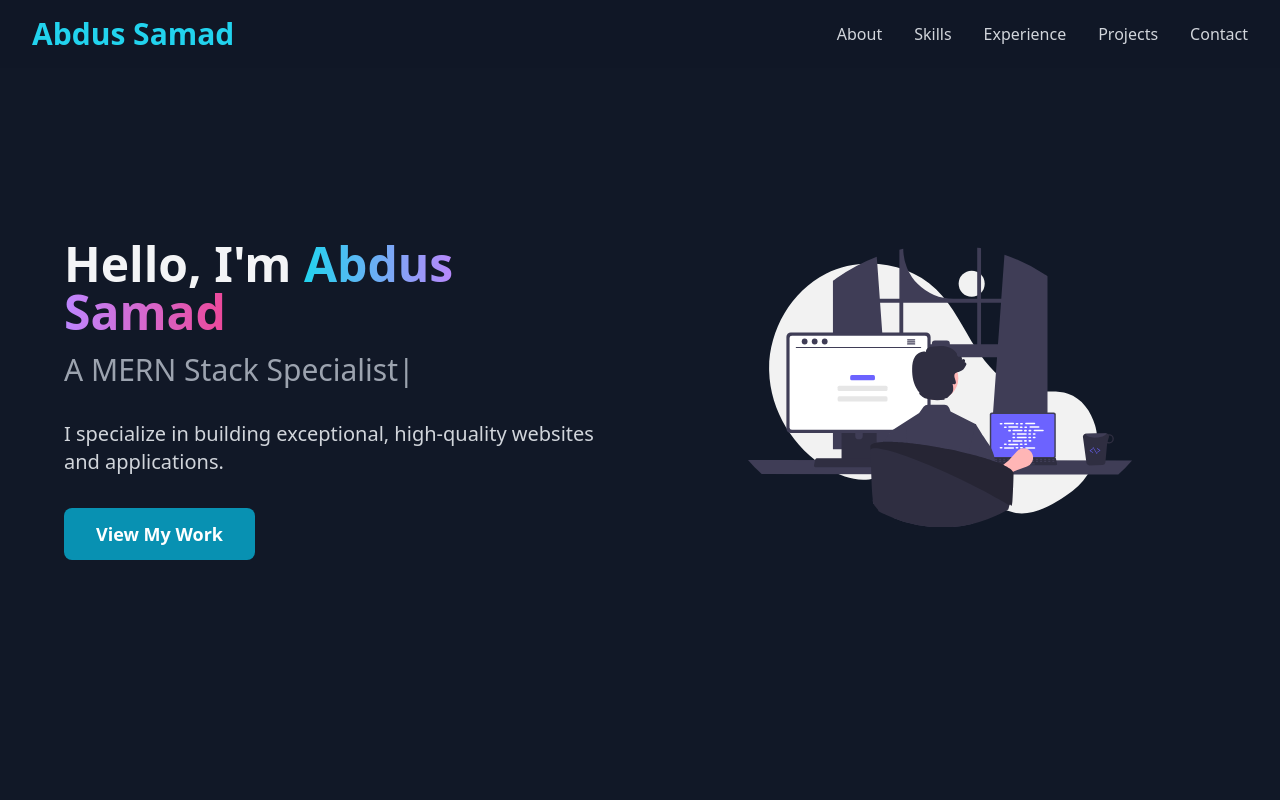
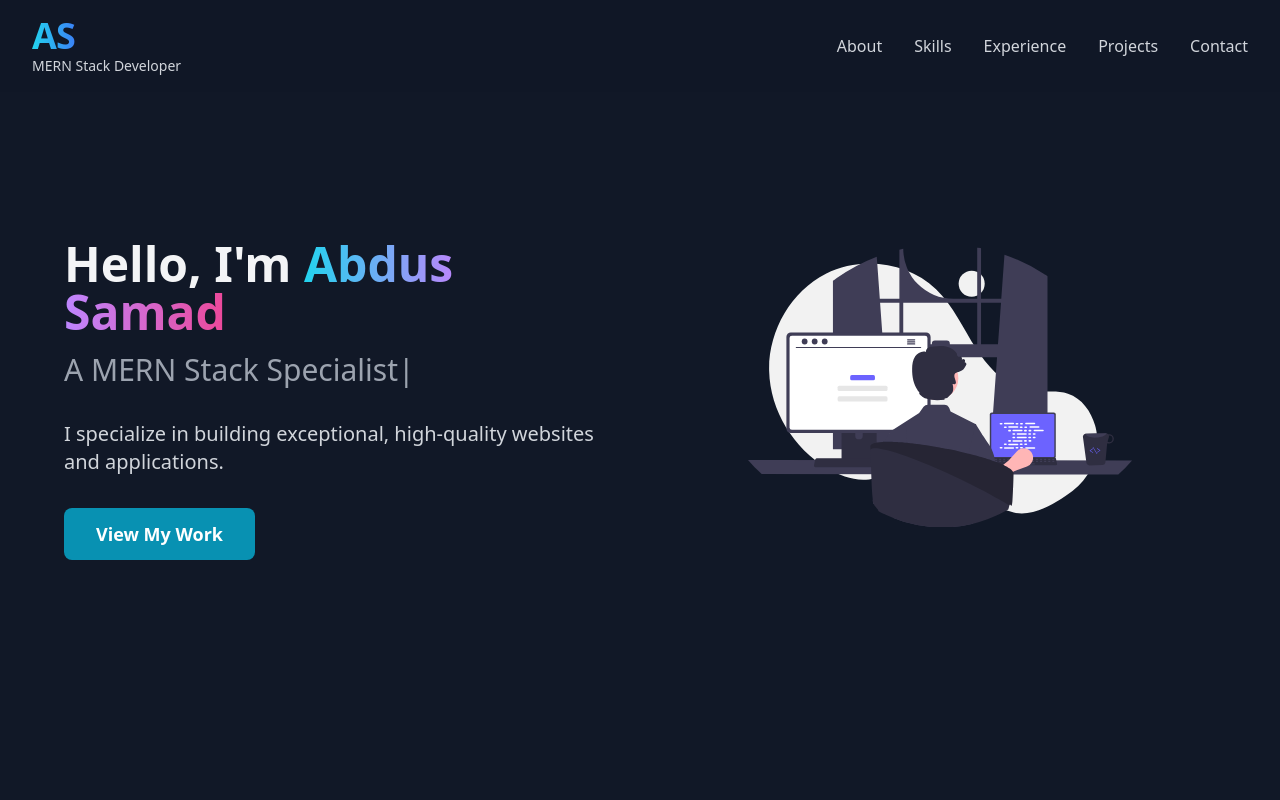
Before and after one commit to abdussamadse/portfolio, a React (Vite) app: page / in a window 1280 px wide. Shown: the top 800 px of the page. Built offline with nearby package versions, Linux system fonts and the light colour scheme.

Commit message:
navbar updated

```diff
--- a/src/components/Navbar.jsx
+++ b/src/components/Navbar.jsx
@@ -25,9 +25,14 @@ const Navbar = () => {
           smooth={true}
           duration={300}
           offset={-80}
-          className="text-3xl font-bold text-cyan-400 cursor-pointer"
+          className="flex flex-col leading-tight items-start cursor-pointer group"
         >
-          Abdus Samad
+          <span className="text-4xl font-extrabold tracking-tight text-transparent bg-clip-text bg-gradient-to-r from-cyan-400 to-blue-500 group-hover:scale-105 transition-transform duration-300">
+            AS
+          </span>
+          <span className="text-sm font-medium text-gray-300 group-hover:text-cyan-400 transition-colors duration-300">
+            MERN Stack Developer
+          </span>
         </Link>
 
         {/* Desktop Menu */}
```
